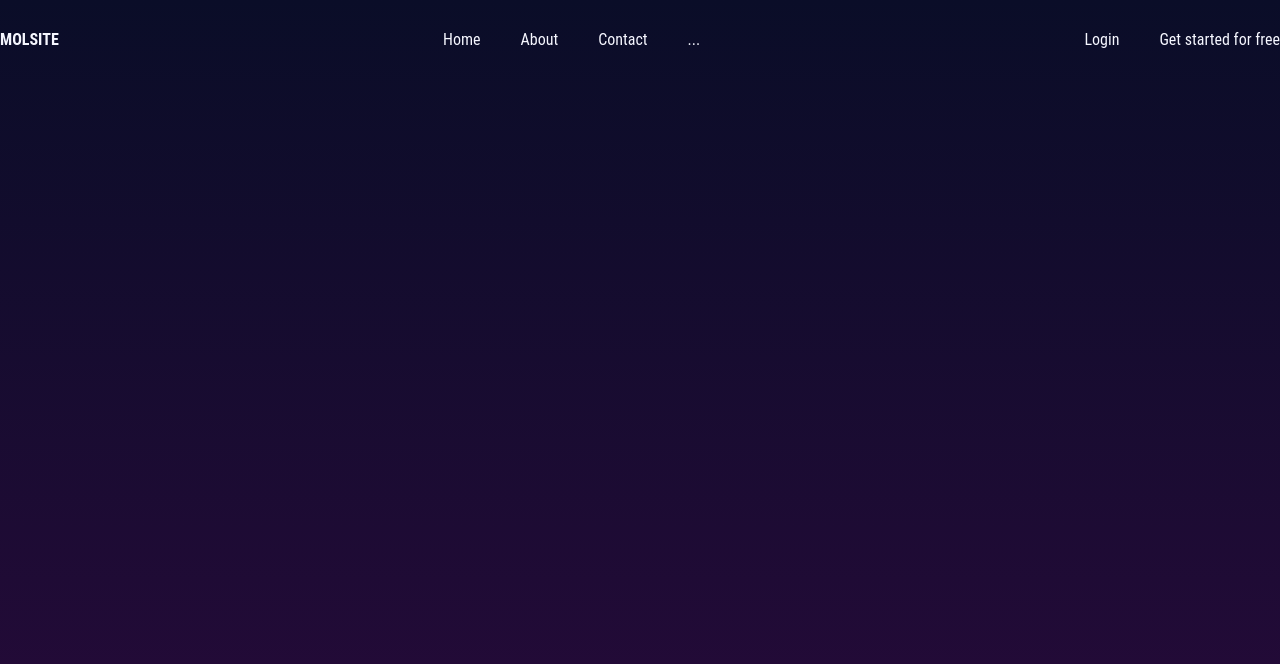
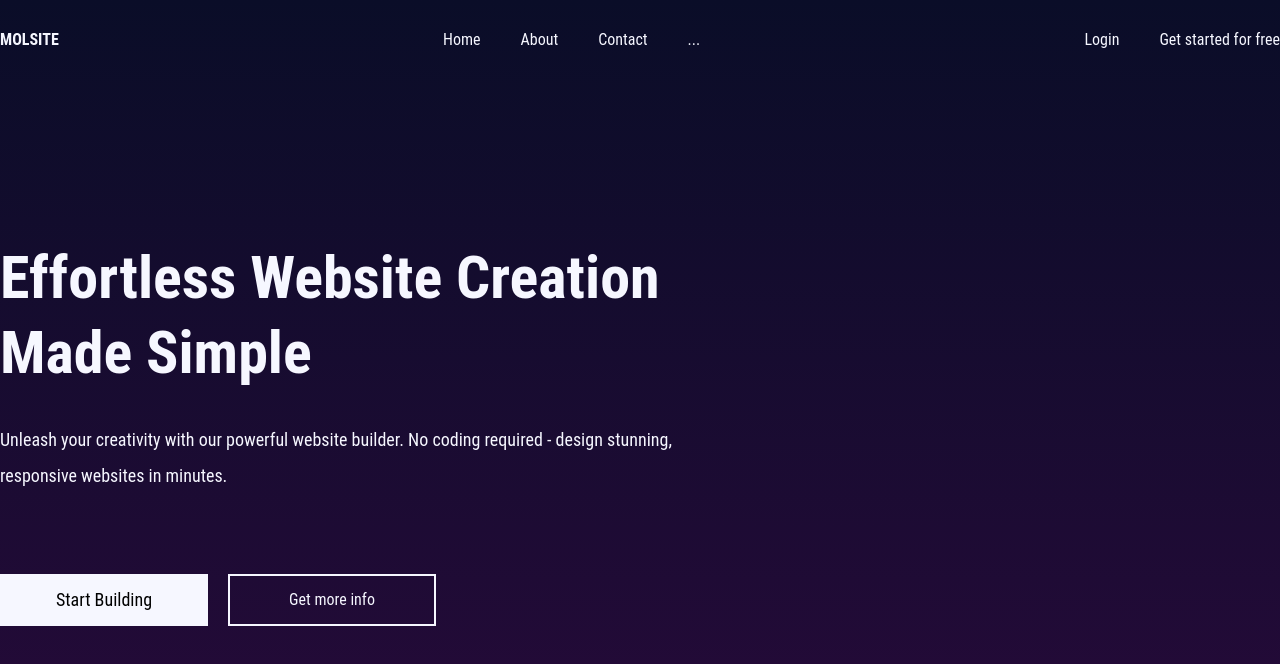
Before and after one commit to Uzyxen/website-builder, a Nuxt app: page / in a window 1280 px wide. Shown: the top 664 px of the page. Built offline with nearby package versions, Linux system fonts and the light colour scheme.

Commit message:
create simple home section

```diff
--- a/app.vue
+++ b/app.vue
@@ -1,7 +1,7 @@
 <template>
-  <div class="bg-gradient-to-b from-secondary to-secondary-2 h-screen">
-    <Header />
-  </div>
+  <NuxtLayout>
+    <NuxtPage />
+  </NuxtLayout>
 </template>
 
 <style>
--- /dev/null
+++ b/components/sections/HomeSection.vue
@@ -0,0 +1,16 @@
+<template>
+    <section class="pt-40">
+        <div class="flex flex-col gap-8">
+            <h1 class="text-6xl text-primary font-extrabold max-w-2xl leading-tight">Effortless Website Creation Made Simple</h1>
+            <h2 class="text-lg text-primary max-w-2xl leading-loose">
+                Unleash your creativity with our powerful website builder.
+                No coding required - design stunning, responsive websites in minutes.
+            </h2>
+
+            <div class="mt-12 flex gap-5">
+                <button class="bg-primary p-3 w-52 text-lg">Start Building</button>
+                <button class="text-primary border-2 w-52 p-3">Get more info</button>
+            </div>
+        </div>
+    </section>
+</template>
--- /dev/null
+++ b/layouts/default.vue
@@ -0,0 +1,9 @@
+<template>
+    <div class="bg-gradient-to-b from-secondary to-secondary-2 h-screen">
+        <Header />
+
+        <main class="max-w-7xl mx-auto">
+            <slot />
+        </main>
+    </div>
+</template>
--- /dev/null
+++ b/pages/index.vue
@@ -0,0 +1,3 @@
+<template>
+    <HomeSection />
+</template>
```
